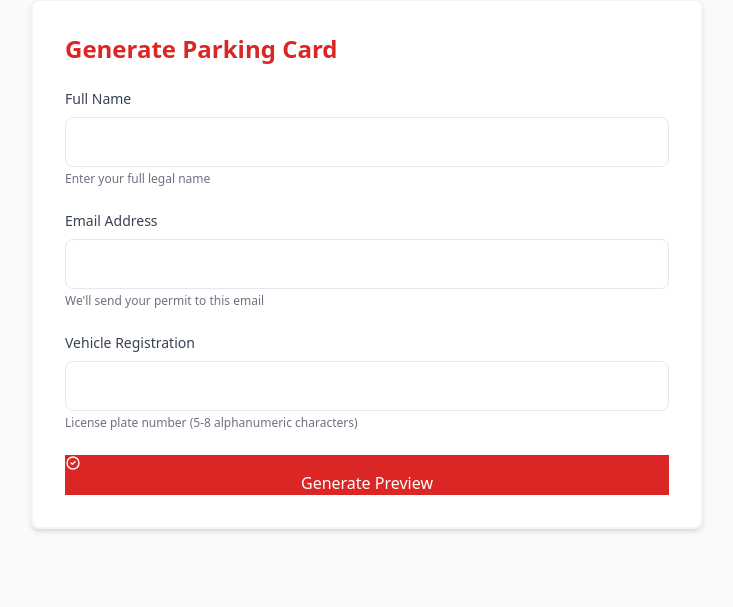
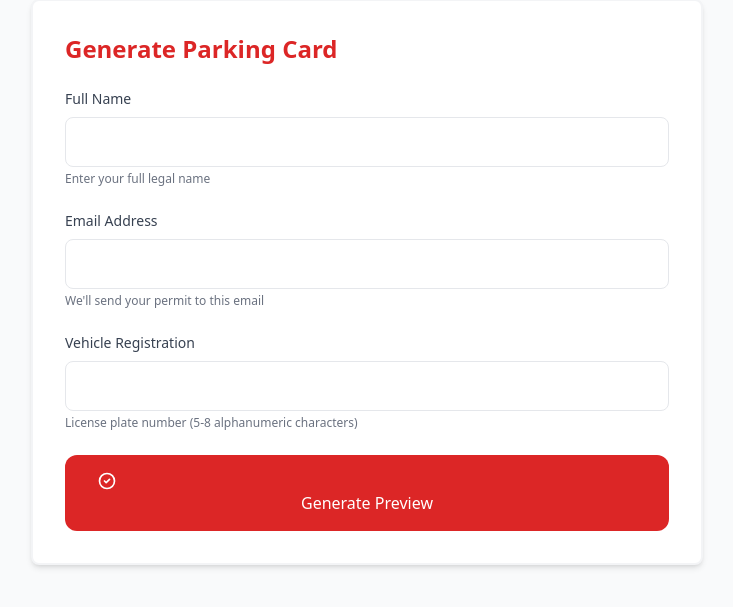
Before and after one commit to leksval/parking_card_management_app, a FastAPI app: page / in a window 1280 px wide. Shown: the part 33-640 px from the top of the page, without its empty margins (273-1006 px from the left). Run offline with FastAPI, Linux system fonts and the light colour scheme; some libraries are stand-ins or nearby versions.

Commit message:
style: Update button styling with rounded corners and consistent padding

```diff
--- a/src/parking_card_app/templates/generate_card.html
+++ b/src/parking_card_app/templates/generate_card.html
@@ -30,8 +30,8 @@
         </div>
 
         <div>
-            <button type="submit" class="btn-primary w-full bg-red-600 hover:bg-red-700 text-white">
-                <svg class="w-4 h-4 mr-2" fill="none" stroke="currentColor" viewBox="0 0 24 24">
+            <button type="submit" class="btn-primary w-full bg-red-600 hover:bg-red-700 text-white rounded-xl px-8 py-4">
+                <svg class="w-5 h-5 mr-2" fill="none" stroke="currentColor" viewBox="0 0 24 24">
                     <path stroke-linecap="round" stroke-linejoin="round" stroke-width="2" d="M9 12l2 2 4-4m6 2a9 9 0 11-18 0 9 9 0 0118 0z"/>
                 </svg>
                 Generate Preview
@@ -108,17 +108,20 @@
                 <button
                     id="submitBtn"
                     onclick="submitCard()"
-                    class="btn-primary flex items-center justify-center flex-1 bg-red-600 hover:bg-red-700 text-white"
+                    class="btn-primary flex items-center justify-center flex-1 bg-red-600 hover:bg-red-700 text-white rounded-xl px-6 py-3 gap-x-2"
                 >
-                    <svg class="w-4 h-4 mr-2" fill="none" stroke="currentColor" viewBox="0 0 24 24">
+                    <svg class="w-5 h-5" fill="none" stroke="currentColor" viewBox="0 0 24 24">
                         <path stroke-linecap="round" stroke-linejoin="round" stroke-width="2" d="M5 13l4 4L19 7"/>
                     </svg>
                     Submit Card
                 </button>
                 <button
                     onclick="document.getElementById('previewSection').classList.add('hidden')"
-                    class="btn-primary flex-none bg-red-600 hover:bg-red-700 text-white"
+                    class="btn-primary flex-none bg-red-600 hover:bg-red-700 text-white rounded-xl px-5 py-2.5 gap-x-2"
                 >
+                    <svg class="w-4 h-4" fill="none" stroke="currentColor" viewBox="0 0 24 24">
+                        <path stroke-linecap="round" stroke-linejoin="round" stroke-width="2" d="M15.232 5.232l3.536 3.536m-2.036-5.036a2.5 2.5 0 113.536 3.536L6.5 21.036H3v-3.572L16.732 3.732z"/>
+                    </svg>
                     Edit Details
                 </button>
             </div>
```
